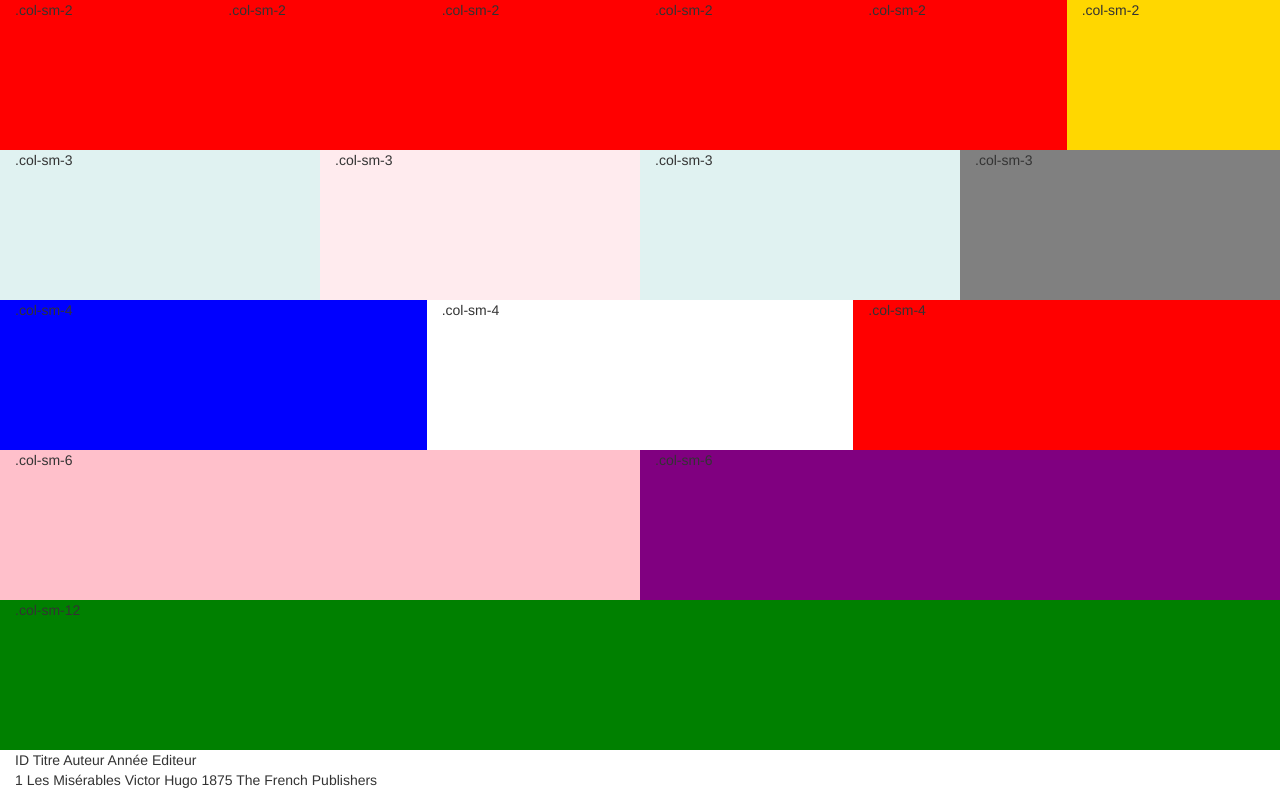
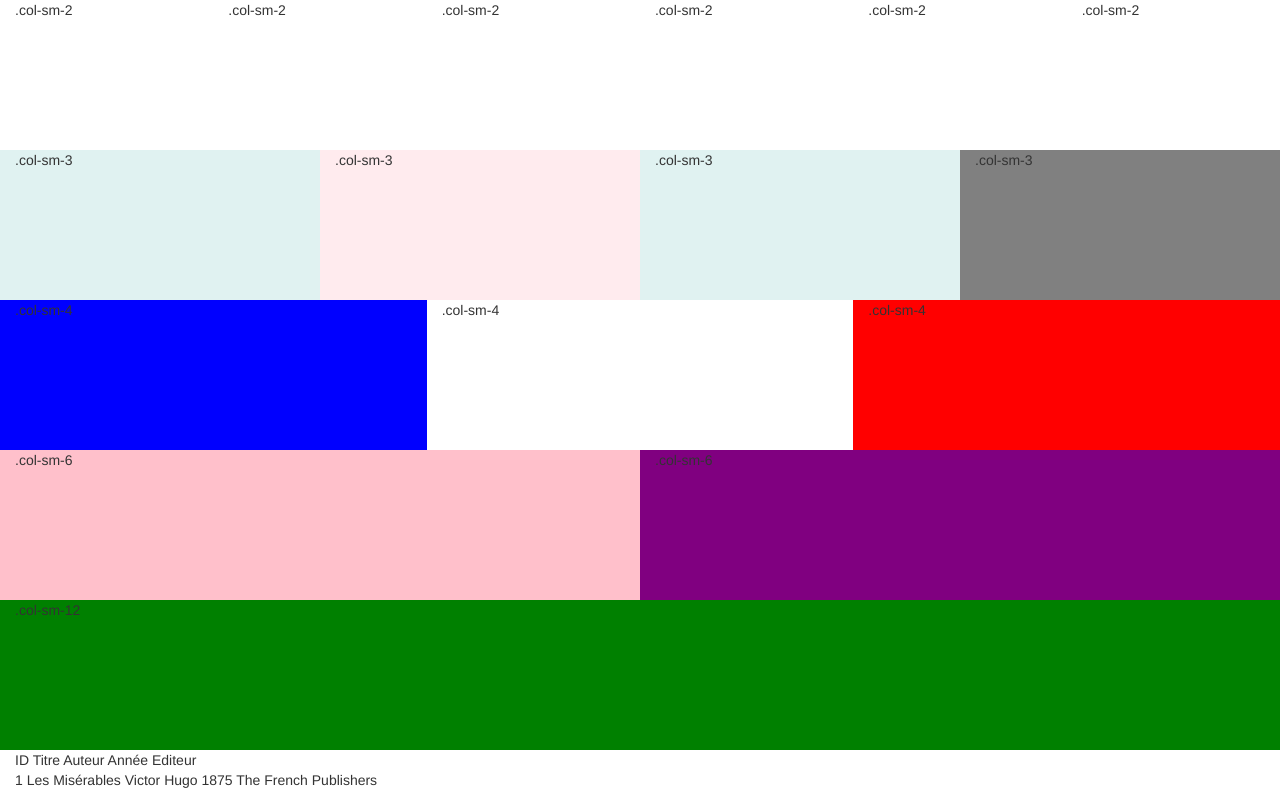
Before and after one commit to ThomasGoujet/ebayECE, a plain HTML site: page bootstrapexample.html in a window 1280 px wide. Shown: the top 792 px of the page. Drawn offline with nearby package versions, Linux system fonts and the light colour scheme.

Commit message:
les fonds ont été changés en blanc

```diff
--- a/bootstrapexample.html
+++ b/bootstrapexample.html
@@ -12,12 +12,12 @@ bootstrap.min.css">
 <body>
 	<div class="container-fluid">
 		<div class="row">
-			 <div class="col-sm-2" style="height:150px; background-color:red;">.col-sm-2</div>
-			 <div class="col-sm-2" style="height:150px; background-color:red;">.col-sm-2</div>
-			 <div class="col-sm-2" style="height:150px; background-color:red;">.col-sm-2</div>
-			 <div class="col-sm-2" style="height:150px; background-color:red;">.col-sm-2</div>
-			 <div class="col-sm-2" style="height:150px; background-color:red;">.col-sm-2</div>
-			 <div class="col-sm-2" style="height:150px; background-color:gold;">.col-sm-2</div>
+			 <div class="col-sm-2" style="height:150px; background-color:white;">.col-sm-2</div>
+			 <div class="col-sm-2" style="height:150px; background-color:white;">.col-sm-2</div>
+			 <div class="col-sm-2" style="height:150px; background-color:white;">.col-sm-2</div>
+			 <div class="col-sm-2" style="height:150px; background-color:white;">.col-sm-2</div>
+			 <div class="col-sm-2" style="height:150px; background-color:white;">.col-sm-2</div>
+			 <div class="col-sm-2" style="height:150px; background-color:white;">.col-sm-2</div>
 		</div>
 		<div class="row">
 			 <div class="col-sm-3" style="height:150px; background-color:#e0f2f1;">.col-sm-3</div>
```
